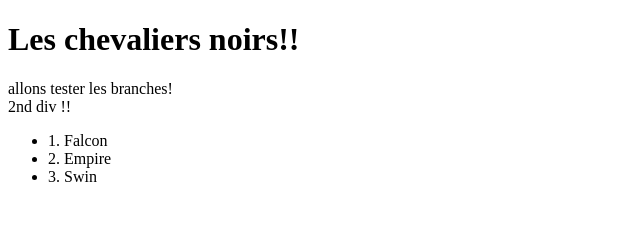
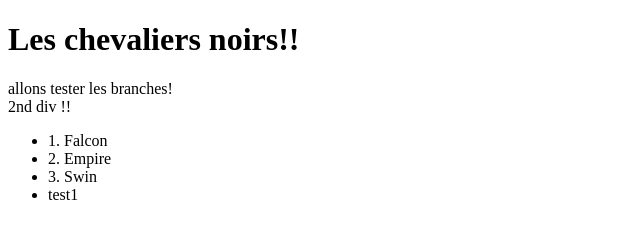
Before and after one commit to Nabmes/myrepo, a plain HTML site: page index.html in a window 1280 px wide. Shown: the full height of the page, 0-640 px from the left. Drawn offline with Linux system fonts and the light colour scheme.

Commit message:
1er modif

```diff
--- a/index.html
+++ b/index.html
@@ -18,6 +18,7 @@
         <li>1. Falcon</li>
         <li>2. Empire</li>
         <li>3. Swin</li>
+        <li>test1</li>
     </ul>
 </body>
 </html>
```
